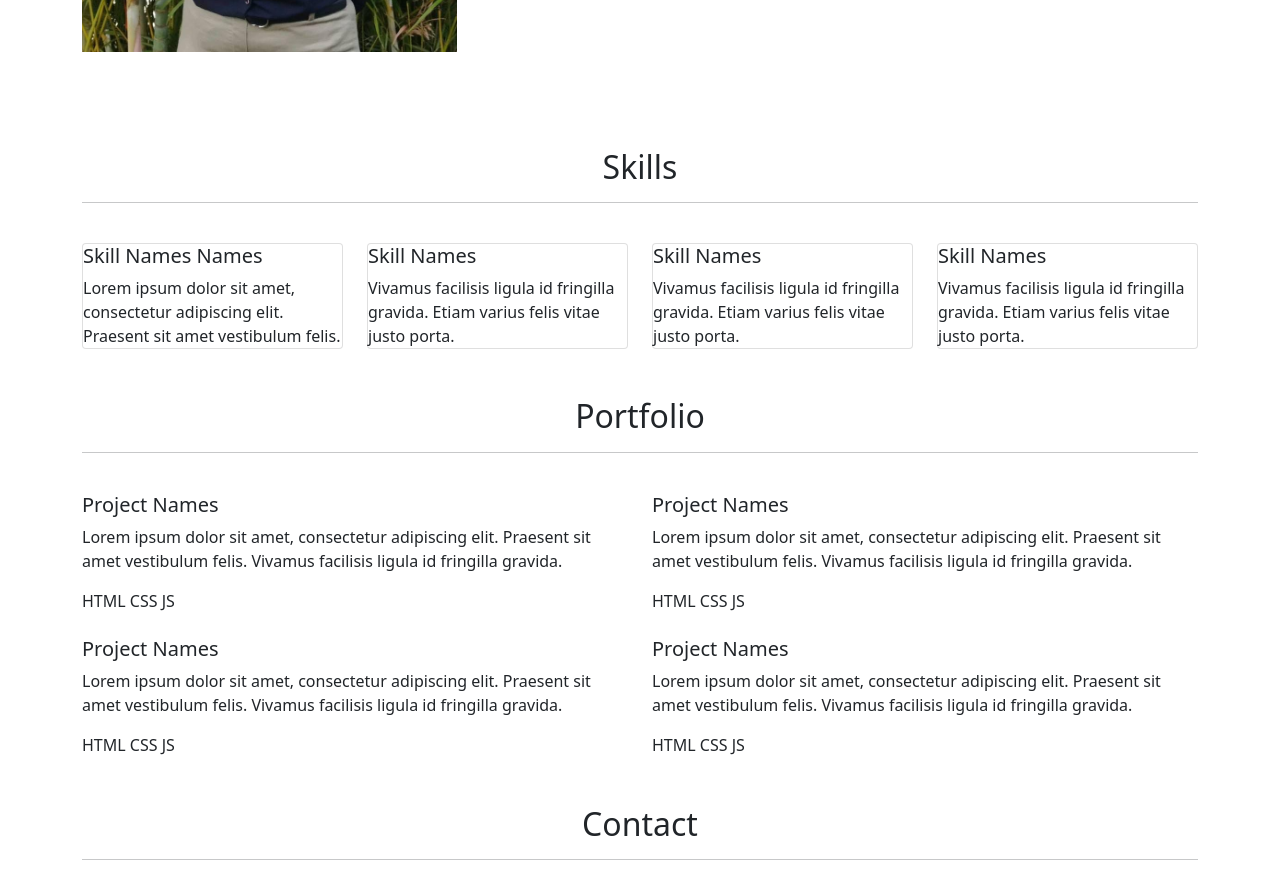
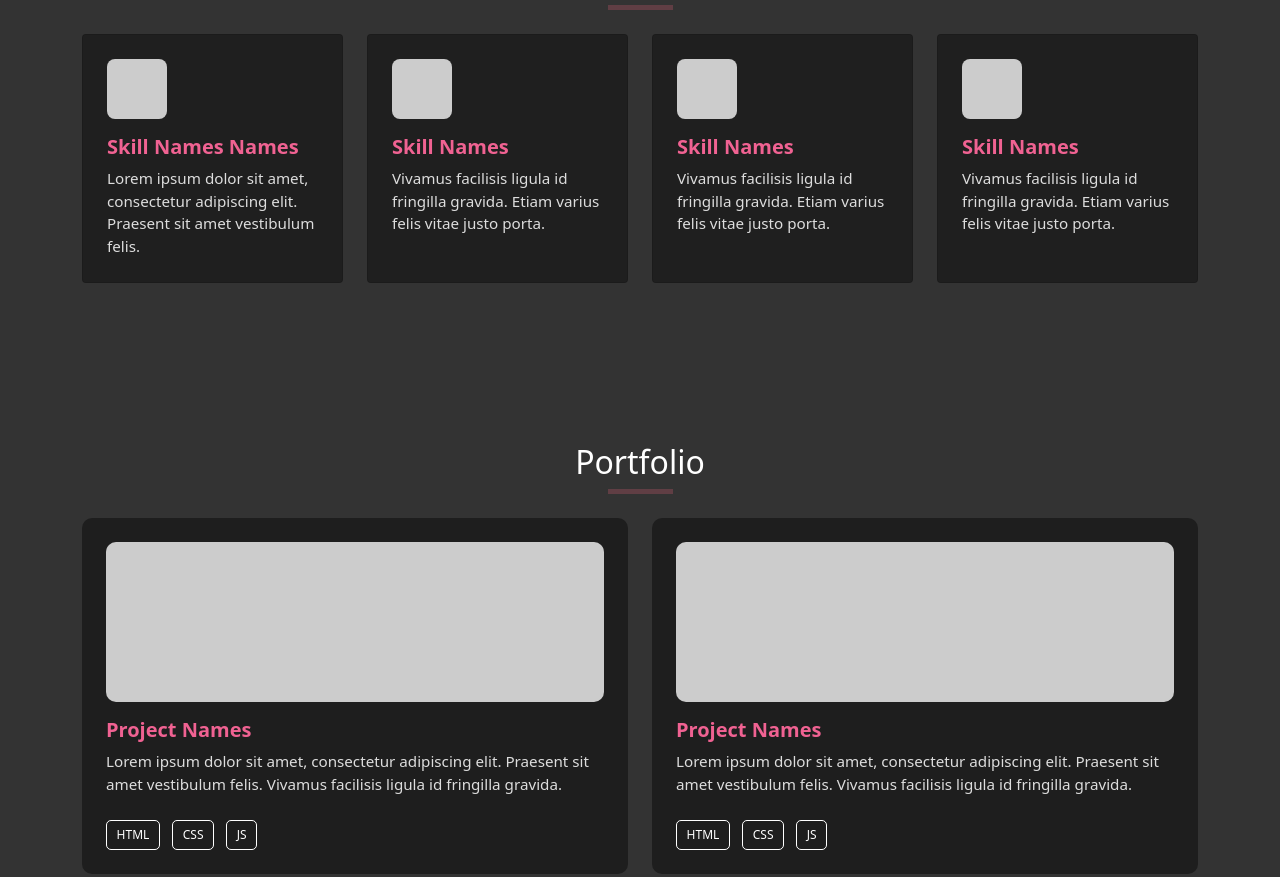
Before and after one commit to Niralii23/portfolio, a plain HTML site: page index.html in a window 1280 px wide. Shown: the part 1485-2362 px from the top of the page. Drawn offline with nearby package versions, Linux system fonts and the light colour scheme.

Commit message:
Add files via upload

```diff
--- a/css/style.css
+++ b/css/style.css
@@ -3,12 +3,15 @@
   margin: 0;
   padding: 0;
   box-sizing: border-box;
+  color: var(--text-white);
 }
 
 :root {
   --col-red : #E65F78;
   --col-blk: #1F1F1F;
   --text-white: #F7F7F7;
+  --col-white: #FFFFFF;
+  --col-light-black : #333333;
 }
 
 .resume-btn {
@@ -32,8 +35,42 @@
 }
 
 .banner-section {
-  height: 900px;
   background: var(--col-blk);
+}
+
+.col-white {
+  color: var(--col-white);
+}
+
+.skill-section {
+    background-color: var(--col-light-black);
+}
+
+.card-custom {
+    background-color: var(--col-blk) !important;
+    border: none;
+    border-radius: 10px;
+    padding: 1.5rem;
+    height: 100%;
+}
+
+.card-icon {
+    width: 60px;
+    height: 60px;
+    background-color: #ccc;
+    border-radius: 8px;
+    margin-bottom: 1rem;
+}
+
+.card-title-custom {
+    color: #f06292;
+    font-weight: 600;
+    margin-bottom: 0.5rem;
+}
+
+.card-text {
+    color: #ddd;
+    font-size: 0.95rem;
 }
 
 .content-box h2, .content-box p {
@@ -56,3 +93,94 @@
     width: 370px;
     object-fit: cover;
 }
+
+.about-section {
+  background: var(--col-light-black);
+}
+
+.underline {
+  height: 5px !important;
+  color:var(--col-red);
+  width: 65px;
+  text-align: end;
+  margin: 0 auto;
+}
+
+/* .square-image  {
+  height: ;
+} */
+
+.banner_img_2 {
+  height: 350px !important;
+  width: 350px;
+  border-radius: 30px;
+  object-fit: cover;
+}
+
+.skill-cards, .project-cards {
+  padding-bottom: 7rem;
+}
+
+.project-card {
+  background-color: #1e1e1e;
+  border: none;
+  border-radius: 10px;
+  padding: 1.5rem;
+  height: 100%;
+}
+
+.project-img-placeholder {
+  background-color: #ccc;
+  width: 100%;
+  height: 160px;
+  border-radius: 10px;
+  margin-bottom: 1rem;
+}
+
+.project-title {
+  color: #f06292;
+  font-weight: 600;
+  margin-bottom: 0.5rem;
+}
+
+.project-description {
+  color: #ddd;
+  font-size: 0.95rem;
+}
+
+.project-tech-badge {
+  background-color: transparent;
+  border: 1px solid #fff;
+  color: #fff;
+  margin-right: 0.5rem;
+  margin-top: 0.5rem;
+  font-size: 0.75rem;
+  padding: 0.3rem 0.6rem;
+  border-radius: 5px;
+  display: inline-block;
+}
+
+.project-section, .contact-us-section {
+  background-color: var(--col-light-black);
+}
+
+.link {
+  text-decoration: none;
+  color: var(--text-white);
+}
+
+.link:hover {
+  color: #e2d7d7;
+}
+
+.fs-17px {
+  font-size: 17px;
+}
+
+.text-pink {
+  color: var(--col-red);
+}
+
+.footer-section {
+  background-color: var(--col-blk);
+}
```
